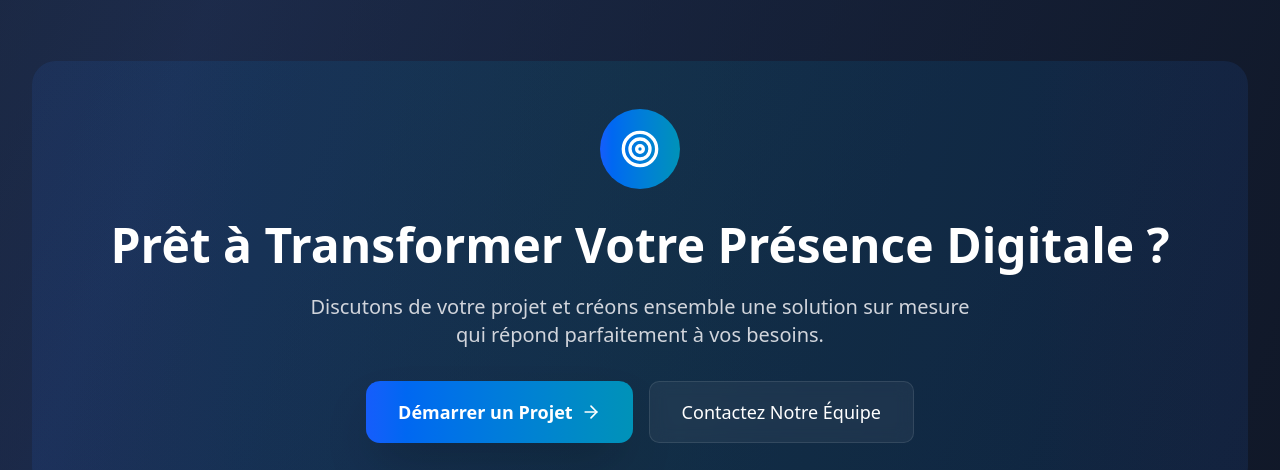
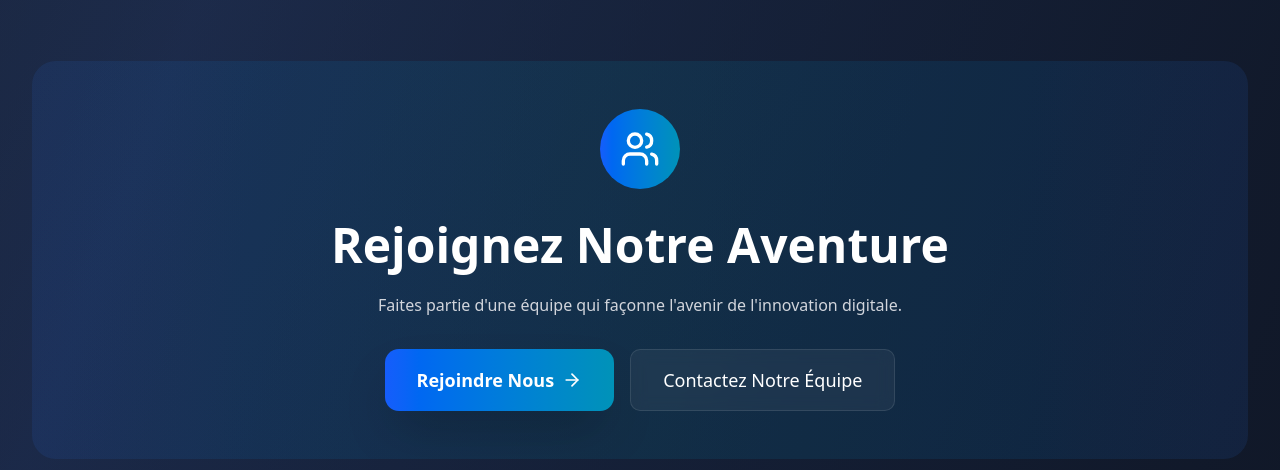
Before and after one commit to moon3im/iteam, a Next.js app: page /about in a window 1280 px wide. Shown: the part 2920-3390 px from the top of the page. Built offline with nearby package versions, Linux system fonts and the light colour scheme.

Commit message:
fix : join us button modal trigger fix

```diff
--- a/src/app/about/About.tsx
+++ b/src/app/about/About.tsx
@@ -1252,19 +1252,21 @@ export const About = () => {
               <div className="absolute inset-0 bg-gradient-to-r from-blue-500/10 via-cyan-500/10 to-blue-500/10" />
 
               <div className="relative z-10">
-                <div className="inline-flex items-center justify-center w-20 h-20 rounded-full bg-gradient-to-r from-blue-600 to-cyan-600 mb-8">
-                  <Target className="w-10 h-10" />
+                <div className="inline-flex items-center justify-center w-16 h-16 md:w-20 md:h-20 rounded-full bg-gradient-to-r from-blue-600 to-cyan-600 mb-6 md:mb-8">
+                  <Users className="w-8 h-8 md:w-10 md:h-10" />
                 </div>
-                <h2 className="text-4xl sm:text-5xl font-bold mb-6">
-                  Prêt à Transformer Votre Présence Digitale ?
+                <h2 className="text-2xl md:text-4xl lg:text-5xl font-bold mb-4 md:mb-6">
+                  Rejoignez Notre Aventure
                 </h2>
-                <p className="text-xl text-gray-300 mb-8 max-w-2xl mx-auto">
-                  Discutons de votre projet et créons ensemble une solution sur mesure
-                  qui répond parfaitement à vos besoins.
+                <p className="text-gray-300 mb-6 md:mb-8 max-w-2xl mx-auto px-4">
+                  Faites partie d'une équipe qui façonne l'avenir de l'innovation digitale.
                 </p>
                 <div className="flex flex-col sm:flex-row gap-4 justify-center">
-                  <GlowingButton className="px-8 py-4 text-lg font-semibold">
-                    Démarrer un Projet
+                  <GlowingButton
+                    onClick={() => setIsModalOpen(true)}
+                    className="px-6 md:px-8 py-3 md:py-4 text-base md:text-lg font-semibold"
+                  >
+                    Rejoindre Nous
                     <ArrowRight className="ml-2 w-5 h-5" />
                   </GlowingButton>
                   <button className="px-6 md:px-8 py-3 md:py-4 text-base md:text-lg rounded-lg bg-white/5 backdrop-blur-sm border border-white/10 hover:bg-white/10 hover:border-white/20 transition-all duration-300">
```
